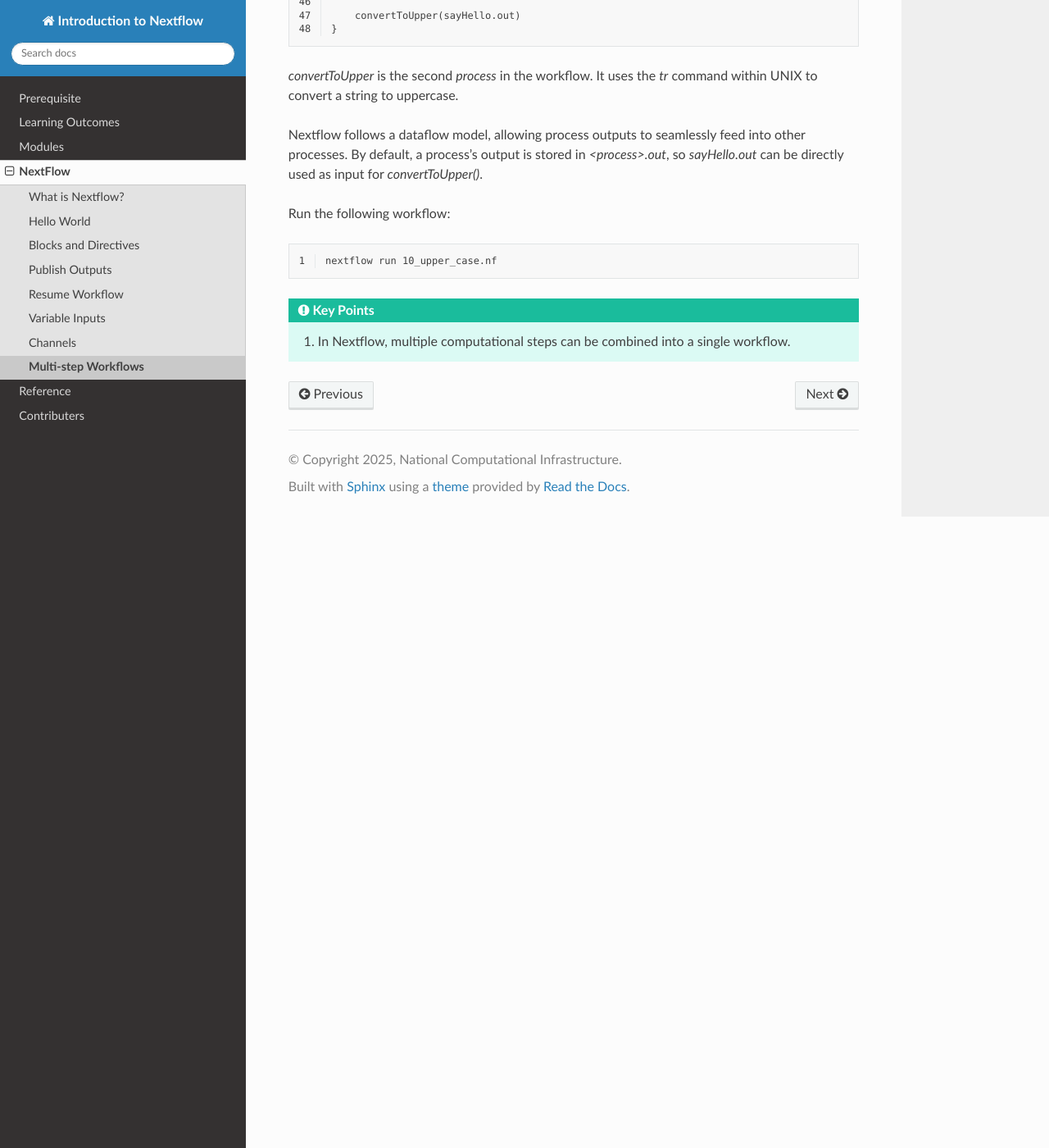
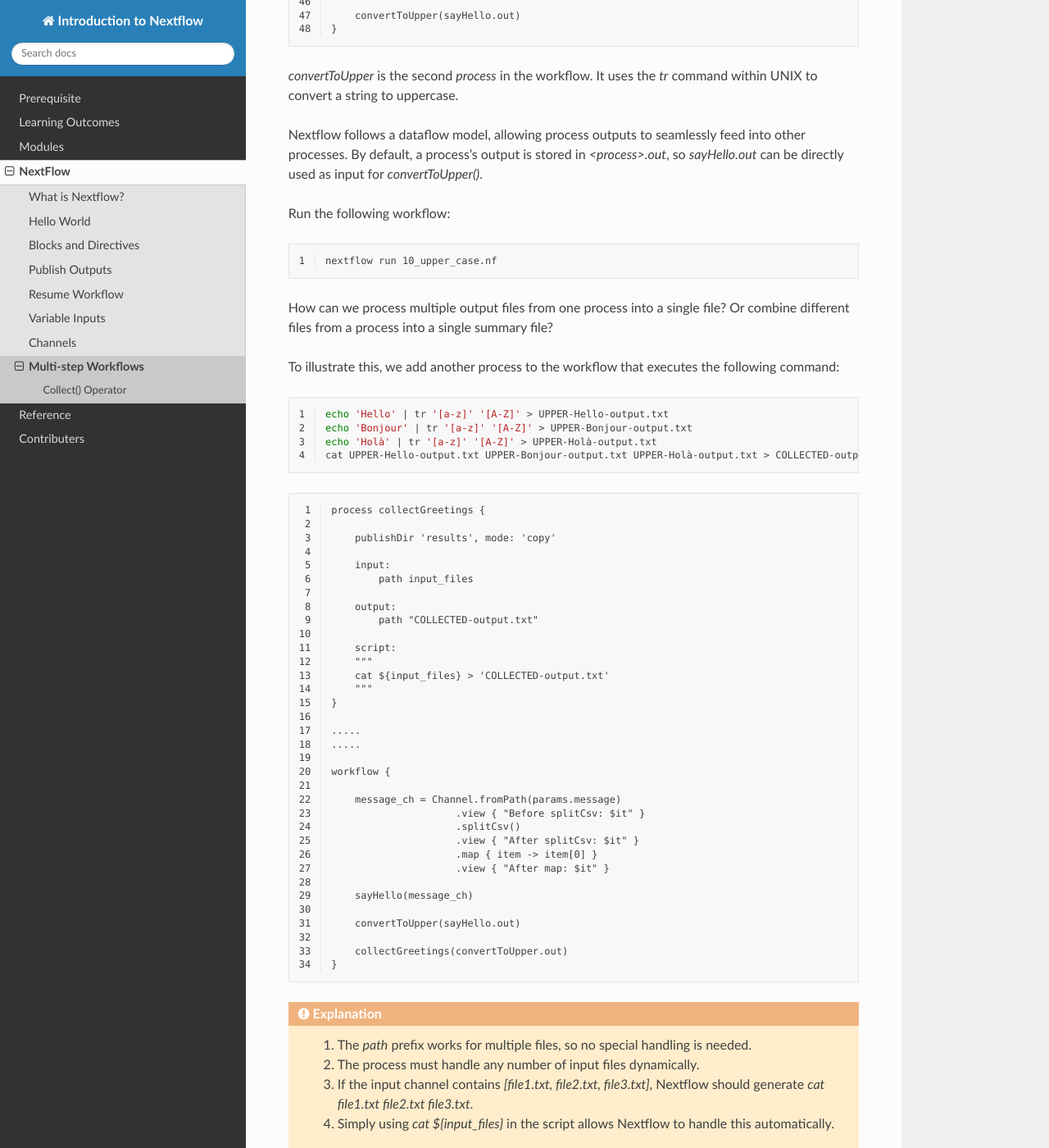
Before and after one commit to NCI900-Training-Organisation/intro-to-nextflow, a Sphinx documentation site: the page built from docs/source/tutorial/multi_step.rst, in a window 1280 px wide and 1400 px high, scrolled down 1204 px. Shown: the whole window at 82% size. Built offline with Sphinx 7.4.7 and the Read the Docs theme 3.1.0, drawn with Linux system fonts in a browser that asks for light colours; some of the changed text lies outside the part shown.

Commit message:
collect operation

```diff
--- a/docs/source/tutorial/multi_step.rst
+++ b/docs/source/tutorial/multi_step.rst
@@ -4,7 +4,7 @@
 .. admonition:: Overview
    :class: Overview
 
-    * **Tutorial:** 15 min
+    * **Tutorial:** 30 min
 
         **Objectives:**
             - Learn how to implement multi-step workflows.
@@ -88,7 +88,108 @@
     nextflow run 10_upper_case.nf
 
 
+How can we process multiple output files from one process into a single file? Or combine different
+files from a process into a single summary file?
+
+
+To illustrate this, we add another process to the workflow that executes the following command:
+
+.. code-block:: bash
+    :linenos:
+
+    echo 'Hello' | tr '[a-z]' '[A-Z]' > UPPER-Hello-output.txt
+    echo 'Bonjour' | tr '[a-z]' '[A-Z]' > UPPER-Bonjour-output.txt
+    echo 'Holà' | tr '[a-z]' '[A-Z]' > UPPER-Holà-output.txt
+    cat UPPER-Hello-output.txt UPPER-Bonjour-output.txt UPPER-Holà-output.txt > COLLECTED-output.txt
+
+
+
+.. code-block:: nextflow
+    :linenos:
+
+    process collectGreetings {
+
+        publishDir 'results', mode: 'copy'
+
+        input:
+            path input_files
+
+        output:
+            path "COLLECTED-output.txt"
+
+        script:
+        """
+        cat ${input_files} > 'COLLECTED-output.txt'
+        """
+    }
+
+    .....
+    .....
+
+    workflow {
+
+        message_ch = Channel.fromPath(params.message)
+                         .view { "Before splitCsv: $it" }
+                         .splitCsv()
+                         .view { "After splitCsv: $it" }
+                         .map { item -> item[0] }
+                         .view { "After map: $it" }
+
+        sayHello(message_ch)
+
+        convertToUpper(sayHello.out)
+
+        collectGreetings(convertToUpper.out)
+    }
+
+.. admonition:: Explanation
+   :class: attention
+
+    #. The `path` prefix works for multiple files, so no special handling is needed.
+    #. The process must handle any number of input files dynamically.
+    #. If the input channel contains `[file1.txt, file2.txt, file3.txt]`, Nextflow should generate `cat file1.txt file2.txt file3.txt`.
+    #. Simply using `cat ${input_files}` in the script allows Nextflow to handle this automatically.
+
+
+Run the following workflow and test if you are getting the expected output:
+
+.. code-block:: bash
+    :linenos:
+
+    nextflow run 11_collect.nf
+
+
+The collection step ran separately for each greeting, which is not the intended behavior. To ensure
+the third step processes all items from `convertToUpper()` together, we need to explicitly instruct
+Nextflow.
+
+Collect() Operator
+^^^^^^^^^^^^^^^^^^^^^^
+
+The collect operator collects all items from a source channel into a list and emits it as a single
+item.
+
+
+.. code-block:: nextflow
+    :linenos:
+
+    sayHello(message_ch)
+
+    convertToUpper(sayHello.out)
+
+    collectGreetings(convertToUpper.out.collect())
+
+Run the following workflow:
+
+.. code-block:: bash
+    :linenos:
+
+    nextflow run 12_collect_corrected.nf
+
+
+
 .. admonition:: Key Points
    :class: hint
 
    #. In Nextflow, multiple computational steps can be combined into a single workflow.
+   #. The `collect` operator gathers all channel items into a list and emits them as a single item.
```
Also changed, not shown: 2 other files.
